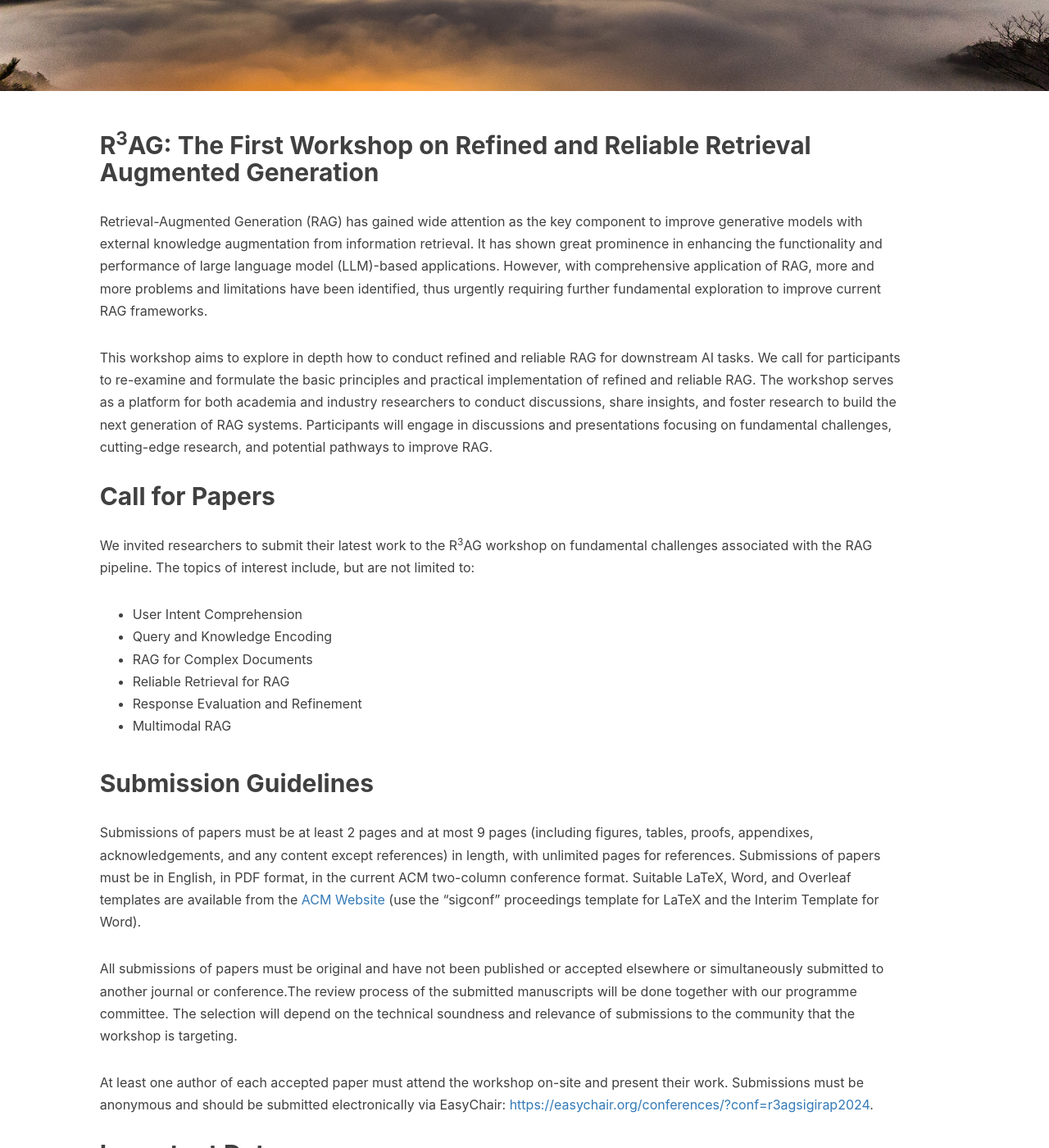
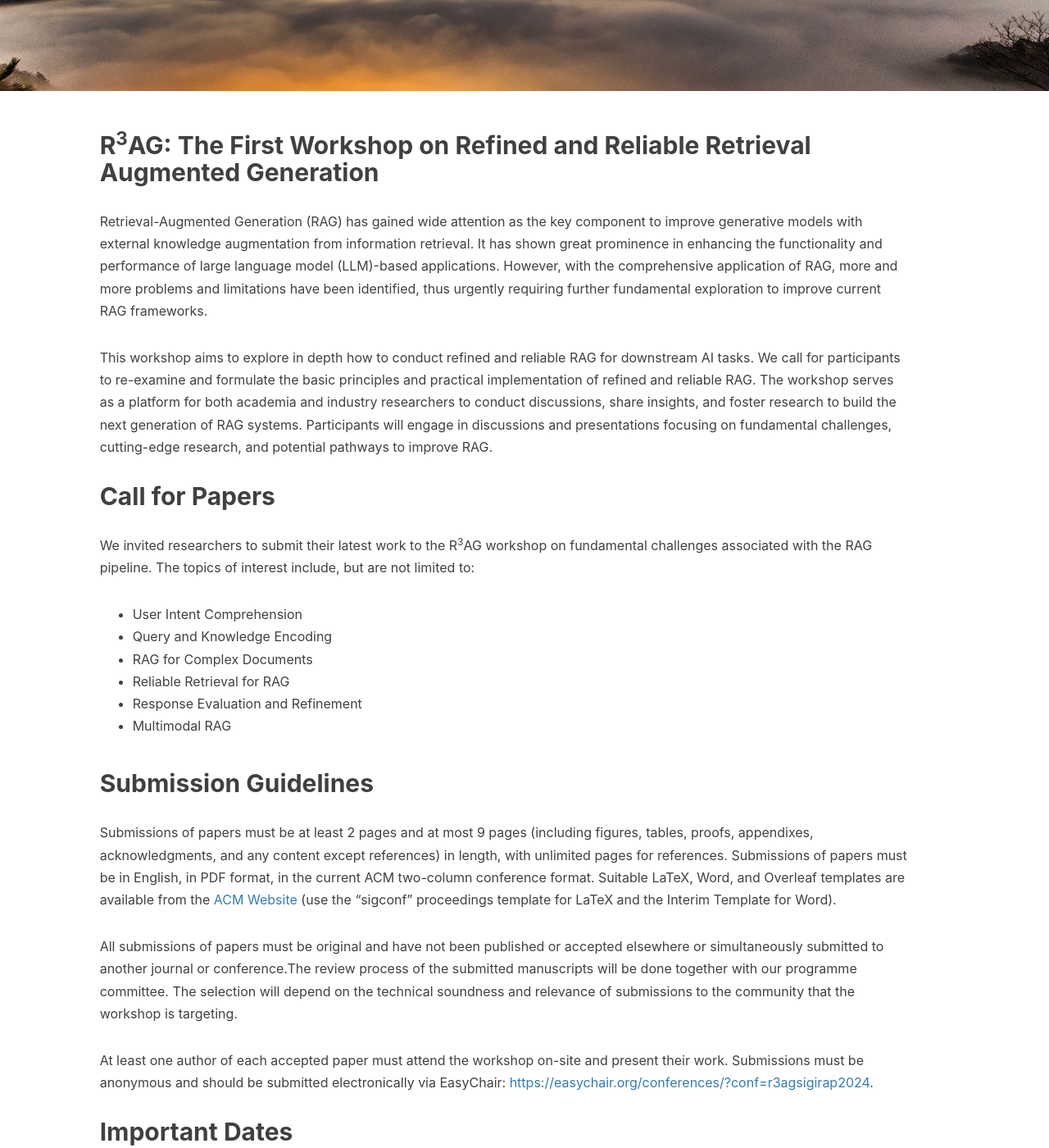
Before and after one commit to R3AG-SIGIR-AP/R3AG-SIGIR-AP.github.io, a Jekyll site: the page built from index.md, in a window 1280 px wide and 1400 px high, scrolled down 298 px. Shown: the whole window at 82% size. Built offline with Jekyll 4.4.1, drawn with Linux system fonts in a browser that asks for light colours; nearby versions of some CDN libraries; our own code applies the rules of GitHub Pages for plain Markdown files; some of the changed text lies outside the part shown.

Commit message:
Update index.md

```diff
--- a/index.md
+++ b/index.md
@@ -4,9 +4,9 @@ description: ""
 ---
 
 ## <a name='Overview' style="color: inherit; text-decoration: none; text-align: center;"> R<sup>3</sup>AG: The First Workshop on Refined and Reliable Retrieval Augmented Generation </a>
- Retrieval-Augmented Generation (RAG) has gained wide attention as the key component to improve generative models  with external knowledge augmentation from information retrieval. It has shown great prominence in enhancing the functionality and performance of large language model (LLM)-based applications. However, with comprehensive application of RAG, more and more problems and limitations have been identified, thus urgently requiring further fundamental exploration to improve current RAG frameworks.
+Retrieval-Augmented Generation (RAG) has gained wide attention as the key component to improve generative models with external knowledge augmentation from information retrieval. It has shown great prominence in enhancing the functionality and performance of large language model (LLM)-based applications. However, with the comprehensive application of RAG, more and more problems and limitations have been identified, thus urgently requiring further fundamental exploration to improve current RAG frameworks.
 
- This workshop aims to explore in depth how to conduct refined and reliable RAG for downstream AI tasks. We call for participants to re-examine and formulate the basic principles and practical implementation of refined and reliable RAG. The workshop serves as a platform for both academia and industry researchers to conduct discussions, share insights, and foster research to build the next generation of RAG systems. Participants will engage in discussions and presentations focusing on fundamental challenges, cutting-edge research, and  potential pathways to improve RAG.
+This workshop aims to explore in depth how to conduct refined and reliable RAG for downstream AI tasks. We call for participants to re-examine and formulate the basic principles and practical implementation of refined and reliable RAG. The workshop serves as a platform for both academia and industry researchers to conduct discussions, share insights, and foster research to build the next generation of RAG systems. Participants will engage in discussions and presentations focusing on fundamental challenges, cutting-edge research, and potential pathways to improve RAG.
 
 ## <a name='Call for Papers' style="color: inherit; text-decoration: none;text-align: center;"> Call for Papers </a>
 We invited researchers to submit their latest work to the R<sup>3</sup>AG workshop on fundamental challenges associated with the RAG pipeline. The topics of interest include, but are not limited to:
@@ -18,7 +18,7 @@ We invited researchers to submit their latest work to the R<sup>3</sup>AG worksh
 - Multimodal RAG
 
 ## Submission Guidelines
-Submissions of papers must be at least 2 pages and at most 9 pages (including figures, tables, proofs, appendixes, acknowledgements, and any content except references) in length, with unlimited pages for references. Submissions of papers must be in English, in PDF format, in the current ACM two-column conference format. Suitable LaTeX, Word, and Overleaf templates are available from the [ACM Website](https://www.acm.org/publications/proceedings-template) (use the “sigconf” proceedings template for LaTeX and the Interim Template for Word).
+Submissions of papers must be at least 2 pages and at most 9 pages (including figures, tables, proofs, appendixes, acknowledgments, and any content except references) in length, with unlimited pages for references. Submissions of papers must be in English, in PDF format, in the current ACM two-column conference format. Suitable LaTeX, Word, and Overleaf templates are available from the [ACM Website](https://www.acm.org/publications/proceedings-template) (use the “sigconf” proceedings template for LaTeX and the Interim Template for Word).
 
 All submissions of papers must be original and have not been published or accepted elsewhere or simultaneously submitted to another journal or conference.The review process of the submitted manuscripts will be done together with our programme committee. The selection will depend on the technical soundness and relevance of submissions to the community that the workshop is targeting.
 
```
Also changed, not shown: other parts of index.md (+1 -1 lines).
